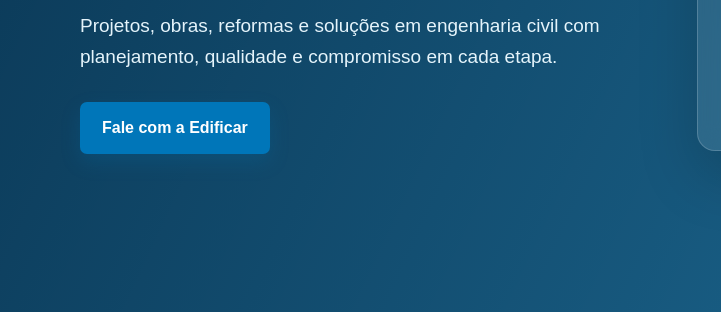
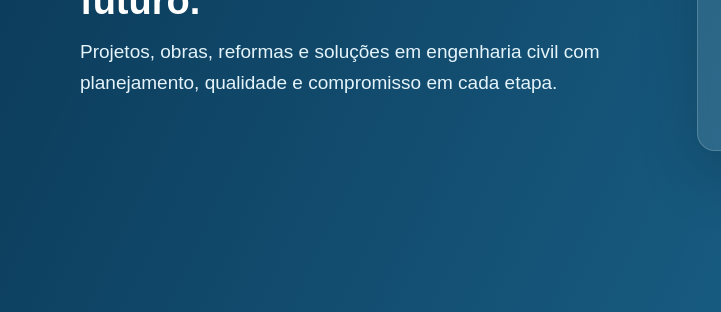
Before and after one commit to moraesbriel/site-edificar, a plain HTML site: page index.html in a window 1280 px wide. Shown: the part 330-642 px from the top of the page, 0-721 px from the left. Drawn offline with Linux system fonts and the light colour scheme.

Commit message:
linhas do código alteradas por serem redundantes, são elas: contato em header, fale com a edificar em main

```diff
--- a/index.html
+++ b/index.html
@@ -36,7 +36,7 @@
           <h2>Construindo soluções para o futuro.</h2>
           <p>Projetos, obras, reformas e soluções em engenharia civil com planejamento, qualidade e compromisso em cada
             etapa.</p>
-          <a class="btn" href="#contato">Fale com a Edificar</a>
+          <!-- <a class="btn" href="#contato">Fale com a Edificar</a> -->
         </div>
         <div class="hero-card">
           <img
```
